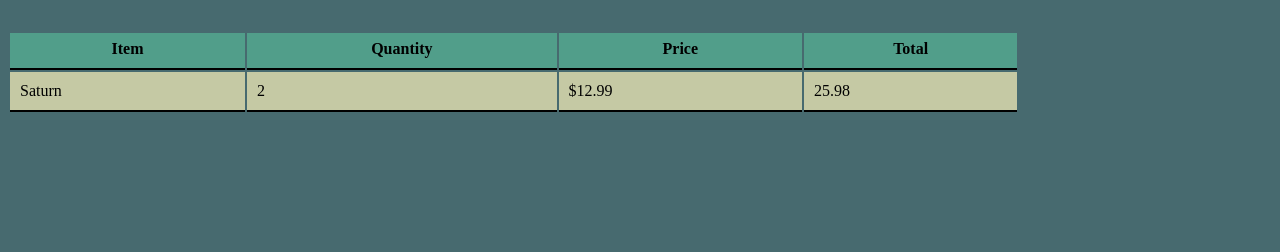
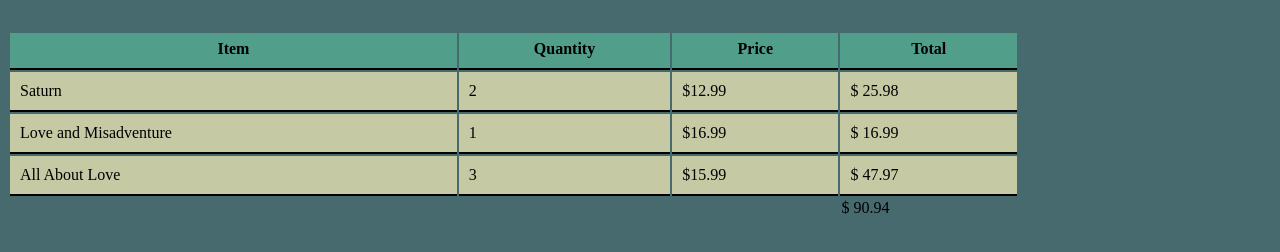
Before and after one commit to brammerl/lab06Products, a plain HTML site: page shoppingCart/index.html in a window 1280 px wide. Shown: the part 156-408 px from the top of the page. Drawn offline with Linux system fonts and the light colour scheme.

Commit message:
final shoppingcart js with order total

```diff
--- a/common/utils.js
+++ b/common/utils.js
@@ -15,3 +15,19 @@
     Math.round(amount * 100) / 100;
     return amount;
 }
+
+export function calcOrderTotal(cartArr, productArr) {
+
+    let orderTot = 0;
+
+    for (let i = 0; i < cartArr.length; i++) {
+
+        const items = cartArr[i];
+        const productPrice = findById(productArr, items.id);
+        const orderTotal = calcLineFunction(items.quantity, productPrice.price);
+
+        orderTot += orderTotal;
+    }
+    return orderTot;
+
+}
--- a/shoppingCart/index.html
+++ b/shoppingCart/index.html
@@ -28,6 +28,10 @@
             </tbody>
             <tfoot>
                 <tr>
+                    <td></td>
+                    <td></td>
+                    <td></td>
+                    <td id='total'></td>
                 </tr>
             </toot>
         </table>
--- a/shoppingCart/renderDom.js
+++ b/shoppingCart/renderDom.js
@@ -17,7 +17,8 @@
     tableDataItem.textContent = cartItem.id;
     tableDataQuant.textContent = cartItem.quantity;
     tableDataPrice.textContent = makePriceReadable(corrProduct.price);
-    tableDataSubTotal.textContent = calcLineFunction(cartItem.quantity, corrProduct.price);
+    const price = calcLineFunction(cartItem.quantity, corrProduct.price);
+    tableDataSubTotal.textContent = `$ ${price}`;
 
     tr.append(tableDataItem, tableDataQuant, tableDataPrice, tableDataSubTotal);
     return tr;
--- a/shoppingCart/shoppingCart.js
+++ b/shoppingCart/shoppingCart.js
@@ -1,15 +1,21 @@
 import bookStock from '../data/books.js';
 import orderOne from '../data/cart.js';
-import { renderDom }from './renderDom.js';
+import { renderDom } from './renderDom.js';
+import { findById, calcOrderTotal } from '../common/utils.js';
 
-import { findById } from '../common/utils.js';
+const table = document.getElementById('body');
 
-const tbody = document.getElementById('body');
+for (let i = 0; i < orderOne.length; i++){
+    const order = orderOne[i];
 
-const saturn = findById(orderOne, 'Saturn');
+    const product = findById(bookStock, order.id);
 
-const saturnStock = findById(bookStock, 'Saturn');
+    const dom = renderDom(order, product);
 
-const newItem = renderDom(saturn, saturnStock);
+    table.append(dom);
+}
 
-tbody.appendChild(newItem);
+const orderTotal = calcOrderTotal(orderOne, bookStock);
+const totalTab = document.getElementById('total');
+
+totalTab.textContent = `$ ${orderTotal}`;
```
Also changed, not shown: test/tests.js (+0 -2 lines), test/utils.js (+20 -2 lines).
